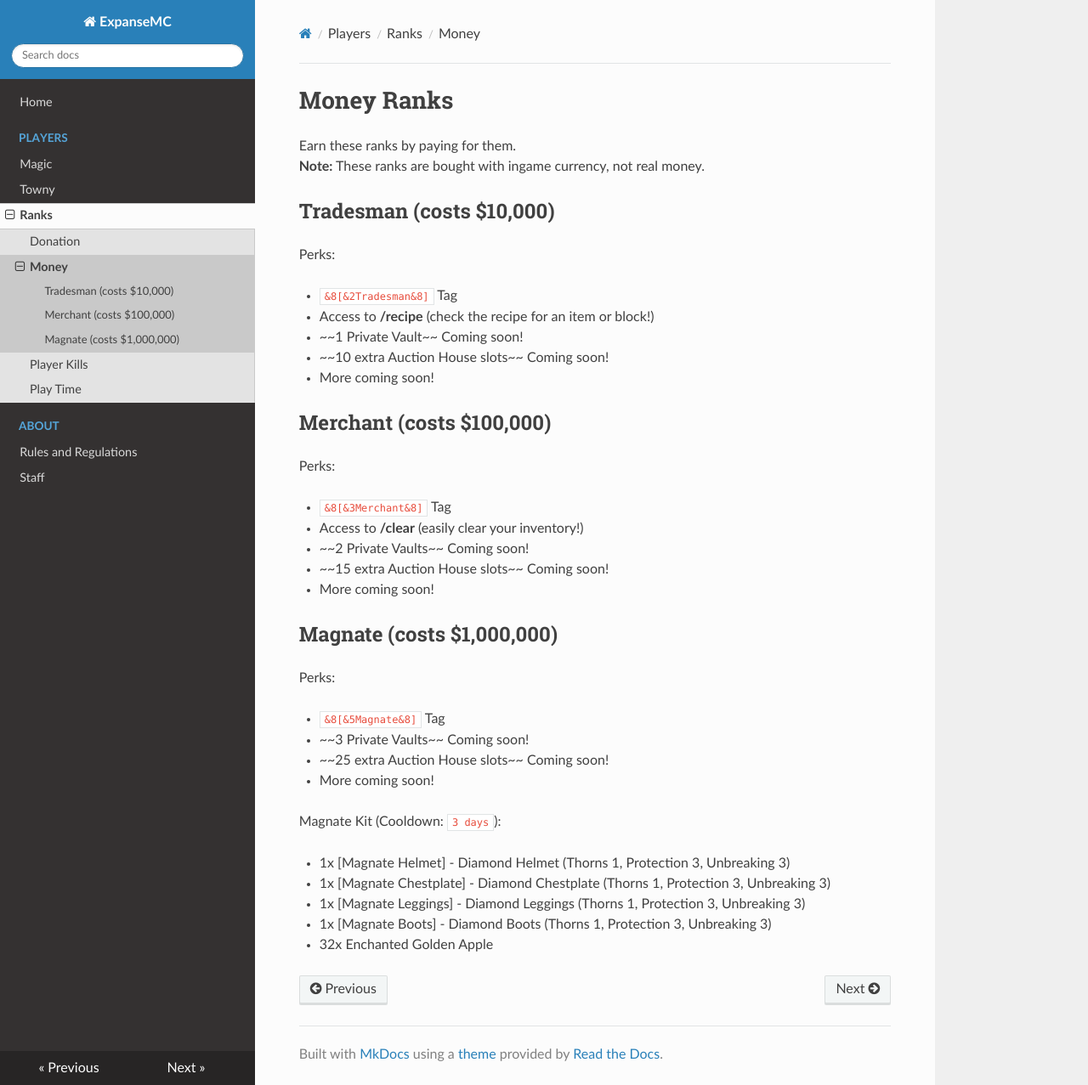
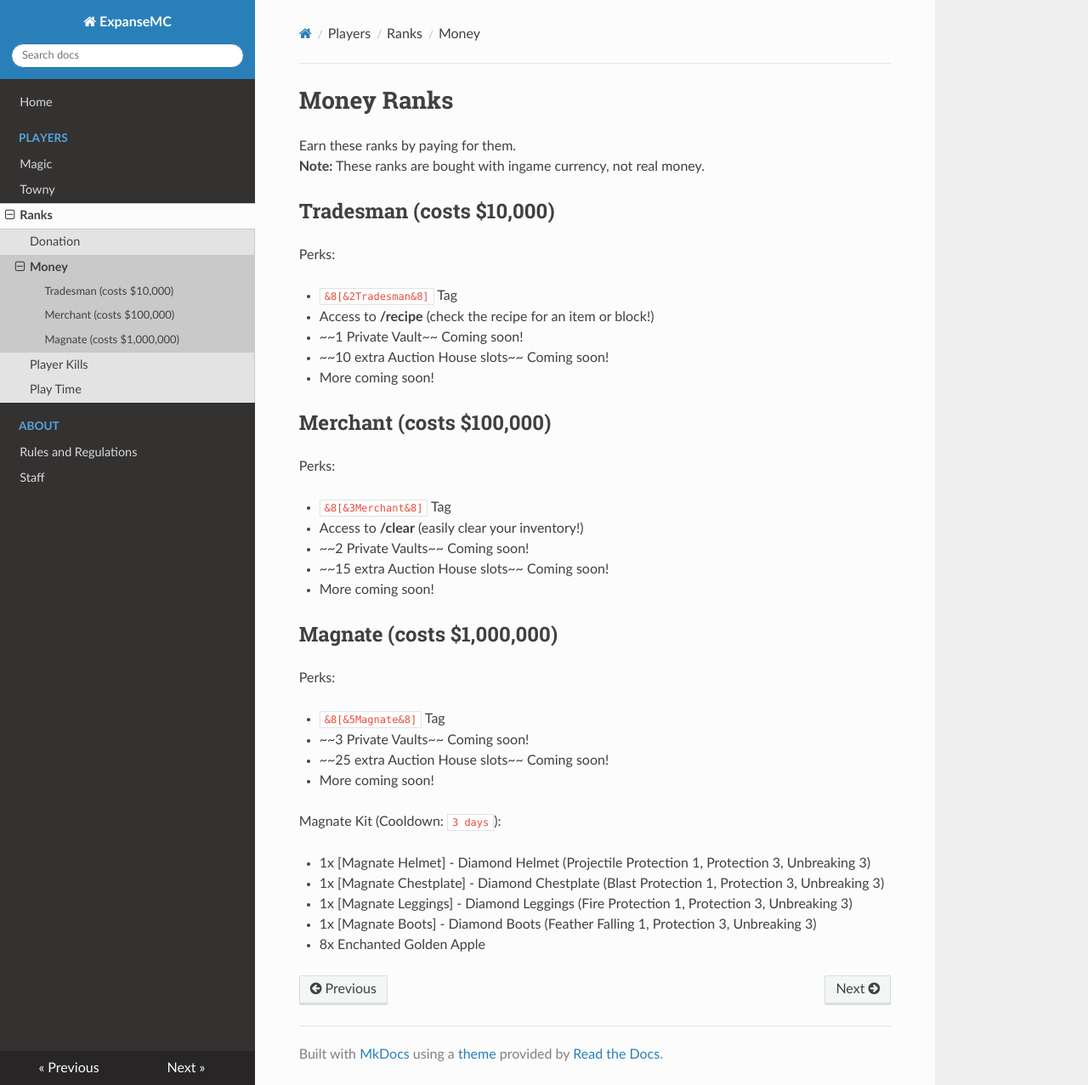
Before and after one commit to ExpanseMC/expansemc-wiki, an MkDocs documentation site: the page built from docs/players/ranks/money.md, in a window 1280 px wide and 1277 px high. Shown: the whole window at 85% size. Built offline with MkDocs 1.6.1, drawn with Linux system fonts in a browser that asks for light colours; nearby versions of some CDN libraries.

Commit message:
kit adjustments from feedback

```diff
--- a/docs/players/ranks/money.md
+++ b/docs/players/ranks/money.md
@@ -34,8 +34,8 @@ Perks:
 
 Magnate Kit (Cooldown: `3 days`):
 
-- 1x [Magnate Helmet] - Diamond Helmet (Thorns 1, Protection 3, Unbreaking 3)
-- 1x [Magnate Chestplate] - Diamond Chestplate (Thorns 1, Protection 3, Unbreaking 3)
-- 1x [Magnate Leggings] - Diamond Leggings (Thorns 1, Protection 3, Unbreaking 3)
-- 1x [Magnate Boots] - Diamond Boots (Thorns 1, Protection 3, Unbreaking 3)
-- 32x Enchanted Golden Apple
+- 1x [Magnate Helmet] - Diamond Helmet (Projectile Protection 1, Protection 3, Unbreaking 3)
+- 1x [Magnate Chestplate] - Diamond Chestplate (Blast Protection 1, Protection 3, Unbreaking 3)
+- 1x [Magnate Leggings] - Diamond Leggings (Fire Protection 1, Protection 3, Unbreaking 3)
+- 1x [Magnate Boots] - Diamond Boots (Feather Falling 1, Protection 3, Unbreaking 3)
+- 8x Enchanted Golden Apple
```
Also changed, not shown: docs/players/ranks/playtime.md (+2 -3 lines).
